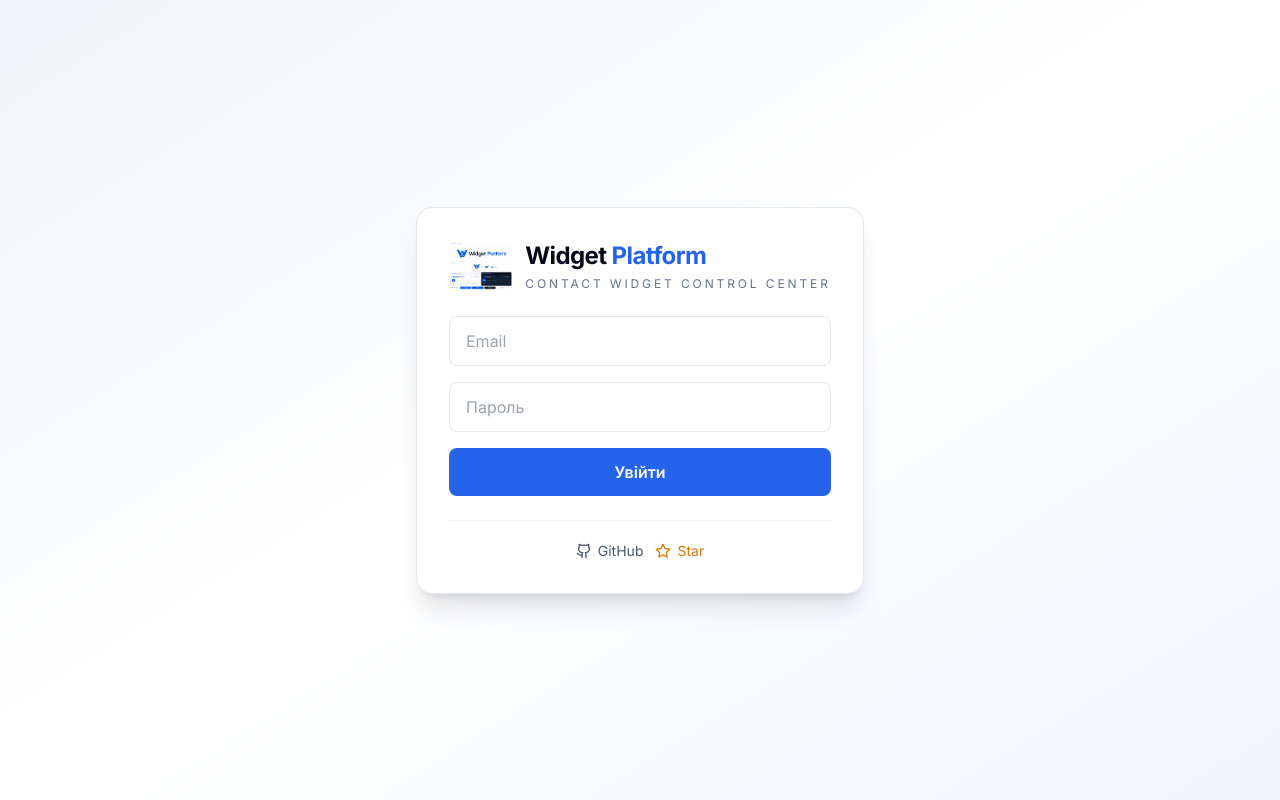
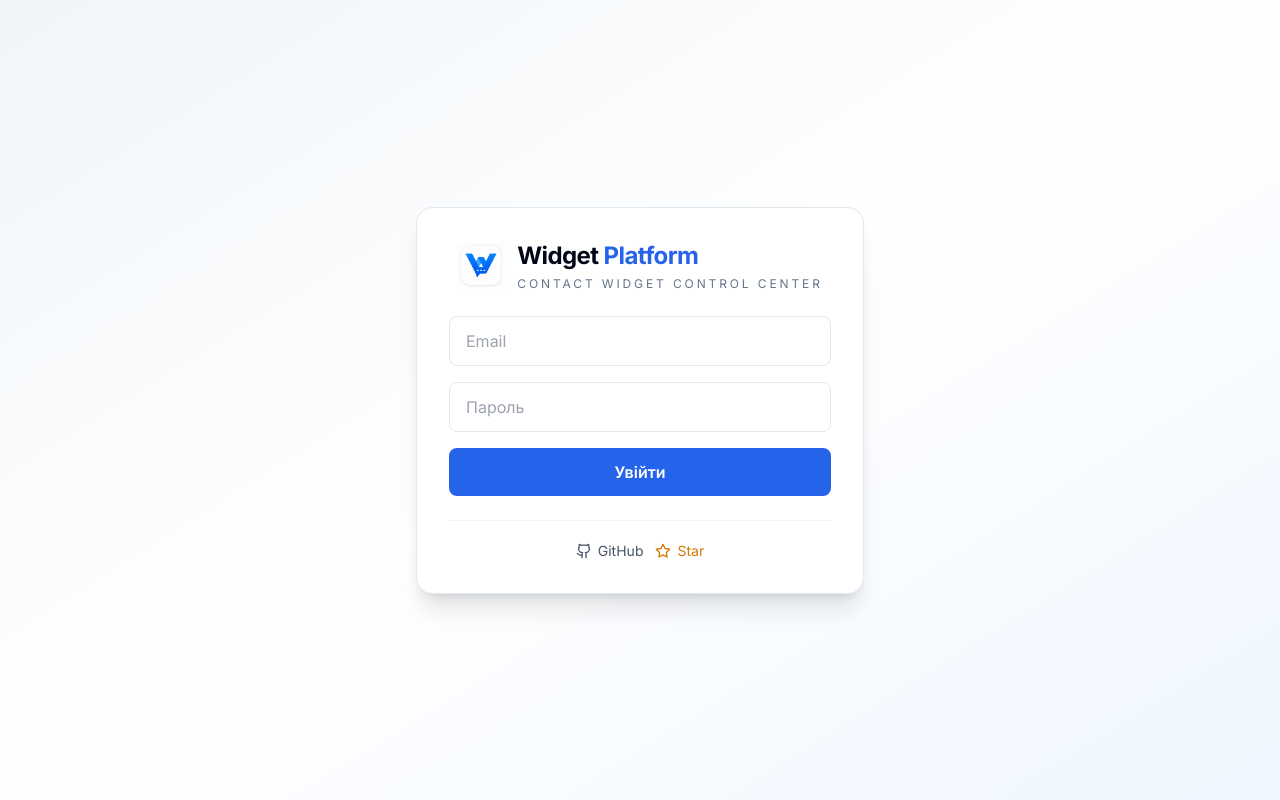
Before and after one commit to romboman19/widget-platform, a React (Vite) app in the folder admin/: page /login in a window 1280 px wide. Built offline with nearby package versions, Linux system fonts and the light colour scheme.

Commit message:
fix: use logo asset instead of brand board in auth header

```diff
--- a/admin/src/components/BrandLogo.jsx
+++ b/admin/src/components/BrandLogo.jsx
@@ -4,7 +4,7 @@ export default function BrandLogo({ compact = false, dark = false, className = '
   return (
     <div className={`flex items-center gap-3 ${className}`.trim()}>
       <img
-        src={compact ? '/brand/widget-platform-icon.png' : '/brand/widget-platform-brand.png'}
+        src={compact ? '/brand/widget-platform-icon.png' : '/brand/widget-platform-logo.jpg'}
         alt="Widget Platform"
         className={compact ? 'h-9 w-9 rounded-xl object-contain' : 'h-12 w-auto object-contain'}
       />
```
